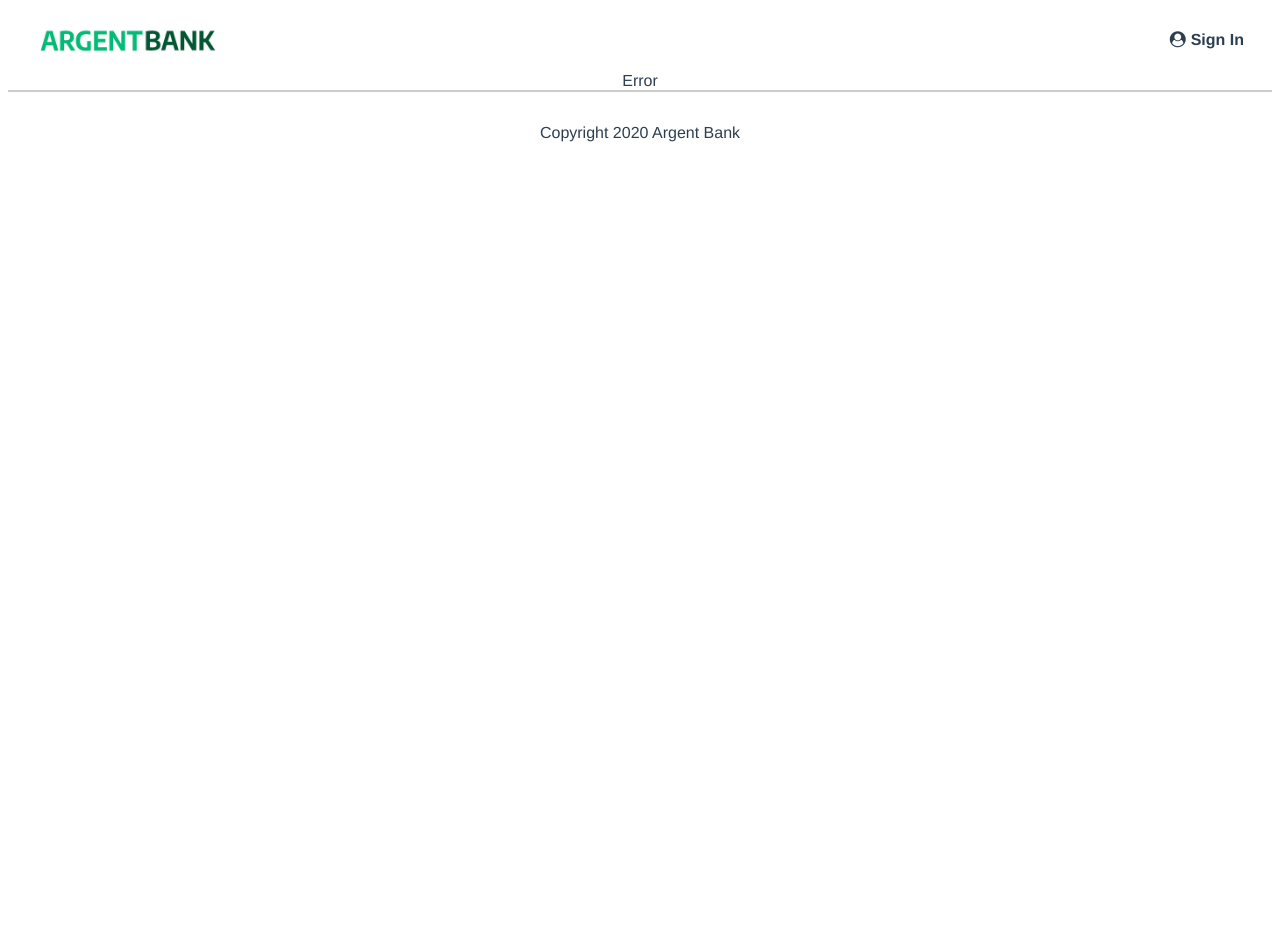
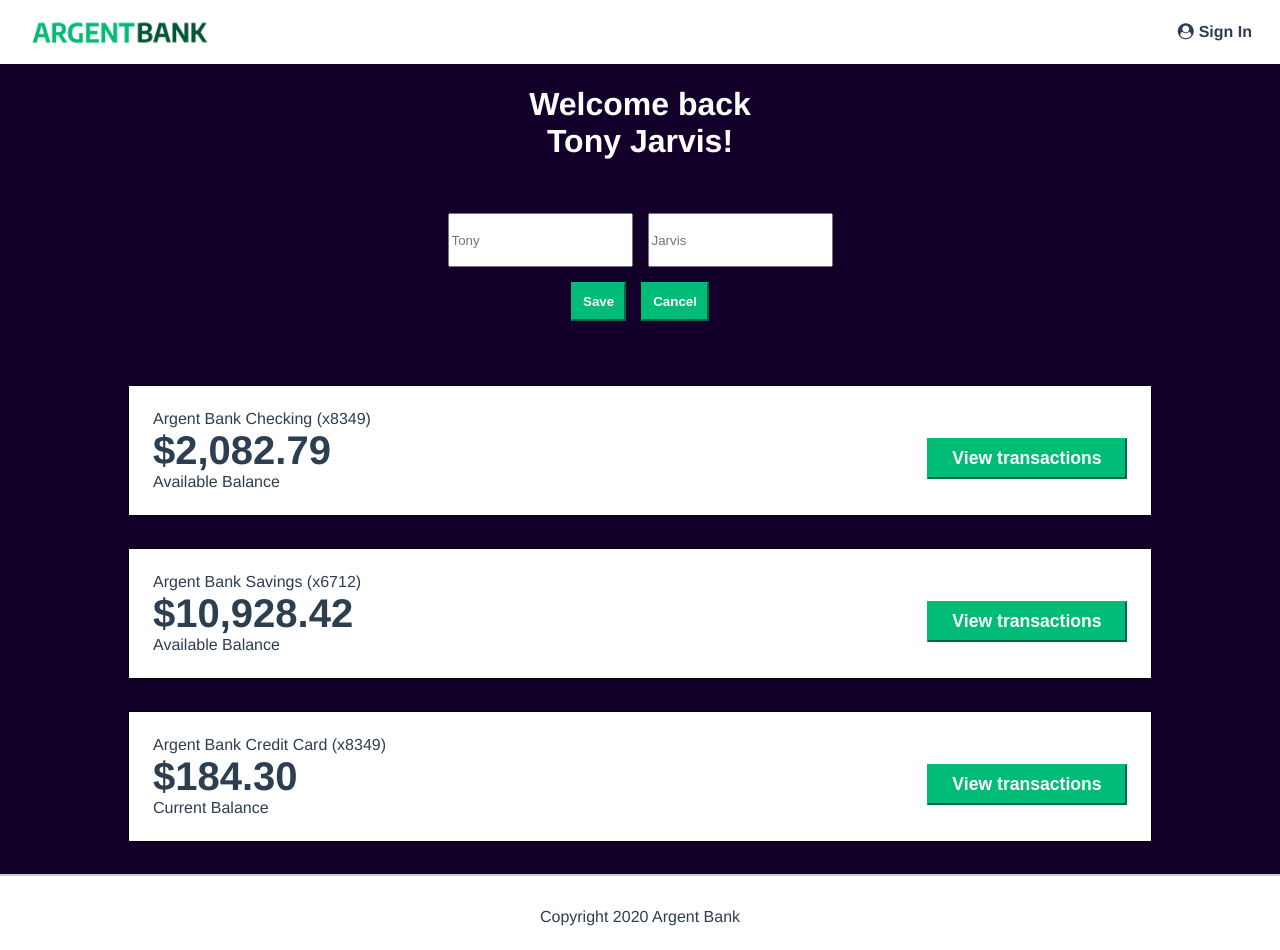
Before and after one commit to thxDuck/DylanPelle_13_072022, a React (Create React App) app: page /profile in a window 1280 px wide. Before the commit the page ends 816 px from the top, so only its background shows below. Built offline with nearby package versions, Linux system fonts and the light colour scheme.

Commit message:
Add profile page, WIP on edit profile

```diff
--- a/src/app/Routes.jsx
+++ b/src/app/Routes.jsx
@@ -1,6 +1,7 @@
 import { Routes, Route } from "react-router-dom";
+import Home from "../pages/Home";
 import Login from "../pages/Login.jsx";
-import Home from "../pages/Home";
+import Profile from "../pages/Profile.jsx";
 import Error from "../pages/Error.jsx";
 
 function RoutesApp() {
@@ -8,6 +9,7 @@ function RoutesApp() {
         <Routes>
             <Route path="/" element={<Home />} />
             <Route path="/login" element={<Login />} />
+            <Route path="/profile" element={<Profile />} />
             <Route path="*" element={<Error />} />
         </Routes>
     );
--- /dev/null
+++ b/src/components/partials/loginForm.jsx
@@ -0,0 +1,24 @@
+import React from 'react'
+
+// TODO : Diviser le formulaire en deux parties ?
+const loginForm = () => {
+    return (
+        <form>
+            <div className="input-wrapper">
+                <label htmlFor="username">Username</label>
+                <input type="text" id="username" />
+            </div>
+            <div className="input-wrapper">
+                <label htmlFor="password">Password</label>
+                <input type="password" id="password" />
+            </div>
+            <div className="input-remember">
+                <input type="checkbox" id="remember-me" />
+                <label htmlFor="remember-me">Remember me</label >
+            </div>
+                <a className="sign-in-button" href="/profile">Sign In</a>
+        </form>
+    )
+}
+
+export default loginForm;
--- /dev/null
+++ b/src/components/profile/AccountResume.jsx
@@ -0,0 +1,20 @@
+import React from 'react'
+
+const AccountResume = (props) => {
+    const { title, amount, amountDescription } = props;
+
+    return (
+        <section className="account">
+            <div className="account-content-wrapper">
+                <h3 className="account-title">{title}</h3>
+                <p className="account-amount">{amount}</p>
+                <p className="account-amount-description">{amountDescription}</p>
+            </div>
+            <div className="account-content-wrapper cta">
+                <button className="transaction-button">View transactions</button>
+            </div>
+        </section>
+    )
+}
+
+export default AccountResume
--- /dev/null
+++ b/src/components/profile/EditName.jsx
@@ -0,0 +1,22 @@
+import React from 'react'
+
+// TODO : Créer plustot deux elements, un gauche et un droit
+const EditName = (props) => {
+    const { firstName, lastName } = props;
+    return (
+        <form id="editProfile">
+            <div className="input-group">
+                <input type="text" name="firstName" id="firstName" placeholder={firstName} />
+                <input type="text" name="lastName" id="lastName" placeholder={lastName} />
+            </div>
+            <div className="btn-group">
+                <button type="submit" className="btn edit-button">Save</button>
+                <button type="reset" className="btn edit-button">Cancel</button>
+
+            </div>
+
+        </form>
+    )
+}
+
+export default EditName
--- /dev/null
+++ b/src/components/profile/HeaderProfile.jsx
@@ -0,0 +1,13 @@
+import React from 'react'
+import EditName from './EditName.jsx'
+const HeaderProfile = () => {
+    return (
+        <div className="header">
+            <h1>Welcome back<br />Tony Jarvis!</h1>
+             <EditName firstName="Tony" lastName="Jarvis" />
+           {/*  <button className="edit-button">Edit Name</button> */}
+        </div>
+    )
+}
+
+export default HeaderProfile
--- a/src/pages/Login.jsx
+++ b/src/pages/Login.jsx
@@ -1,4 +1,5 @@
 import React from 'react'
+import LoginForm from "../components/partials/loginForm.jsx";
 
 const Login = () => {
     return (
@@ -6,22 +7,9 @@ const Login = () => {
             <section className="sign-in-content">
                 <i className="fa fa-user-circle sign-in-icon"></i>
                 <h1>Sign In</h1>
-                <form>
-                    <div className="input-wrapper">
-                        <label htmlFor="username">Username</label>
-                        <input type="text" id="username" />
-                    </div>
-                    <div className="input-wrapper">
-                        <label htmlFor="password">Password</label>
-                        <input type="password" id="password" />
-                    </div>
-                    <div className="input-remember">
-                        <input type="checkbox" id="remember-me" />
-                        <label htmlFor="remember-me">Remember me</label >
-                    </div>
-                    <button className="sign-in-button">Sign In</button>
 
-                </form>
+                <LoginForm />
+
             </section>
         </main>
     )
--- /dev/null
+++ b/src/pages/Profile.jsx
@@ -0,0 +1,40 @@
+import React from 'react'
+import HeaderProfile from "../components/profile/HeaderProfile.jsx";
+import AccountResume from "../components/profile/AccountResume.jsx";
+
+const mockedAccounts = [
+    {
+        "id": 1,
+        "title": "Argent Bank Checking (x8349)",
+        "amount": "$2,082.79",
+        "amountDescription": "Available Balance"
+    },
+    {
+        "id": 2,
+        "title": "Argent Bank Savings (x6712)",
+        "amount": "$10,928.42",
+        "amountDescription": "Available Balance"
+    },
+    {
+        "id": 3,
+        "title": "Argent Bank Credit Card (x8349)",
+        "amount": "$184.30",
+        "amountDescription": "Current Balance"
+    },
+]
+
+const Profile = () => {
+    return (
+        <main className="main bg-dark">
+            <HeaderProfile />
+            <h2 className="sr-only">Accounts</h2>
+            {mockedAccounts.map(acc => {
+                return <AccountResume key={acc.id} title={acc.title}
+                    amount={acc.amount}
+                    amountDescription={acc.amountDescription} />
+            })}
+        </main>
+    )
+}
+
+export default Profile
--- a/src/styles/style.css
+++ b/src/styles/style.css
@@ -6,7 +6,7 @@ html {
     color: #2c3e50;
 }
 
-#root {
+body, #root {
     margin: 0;
     display: flex;
     flex-direction: column;
@@ -292,3 +292,30 @@ html {
         width: 200px;
     }
 }
+
+#editProfile {
+    padding: 2rem 1rem;
+    display: flex;
+    flex-direction: column;
+
+    /* align-items: center; */
+    /* justify-content: center; */
+    gap: 15px;
+}
+#editProfile .input-group {
+    display: flex;
+    /* justify-content: center; */
+    margin: auto;
+    gap: 15px;
+}
+#editProfile .input-group input {
+    height: 3rem;
+
+}
+#editProfile .btn-group {
+    display: flex;
+    /* justify-content: center; */
+    margin: auto;
+    gap: 15px;
+
+}
```
